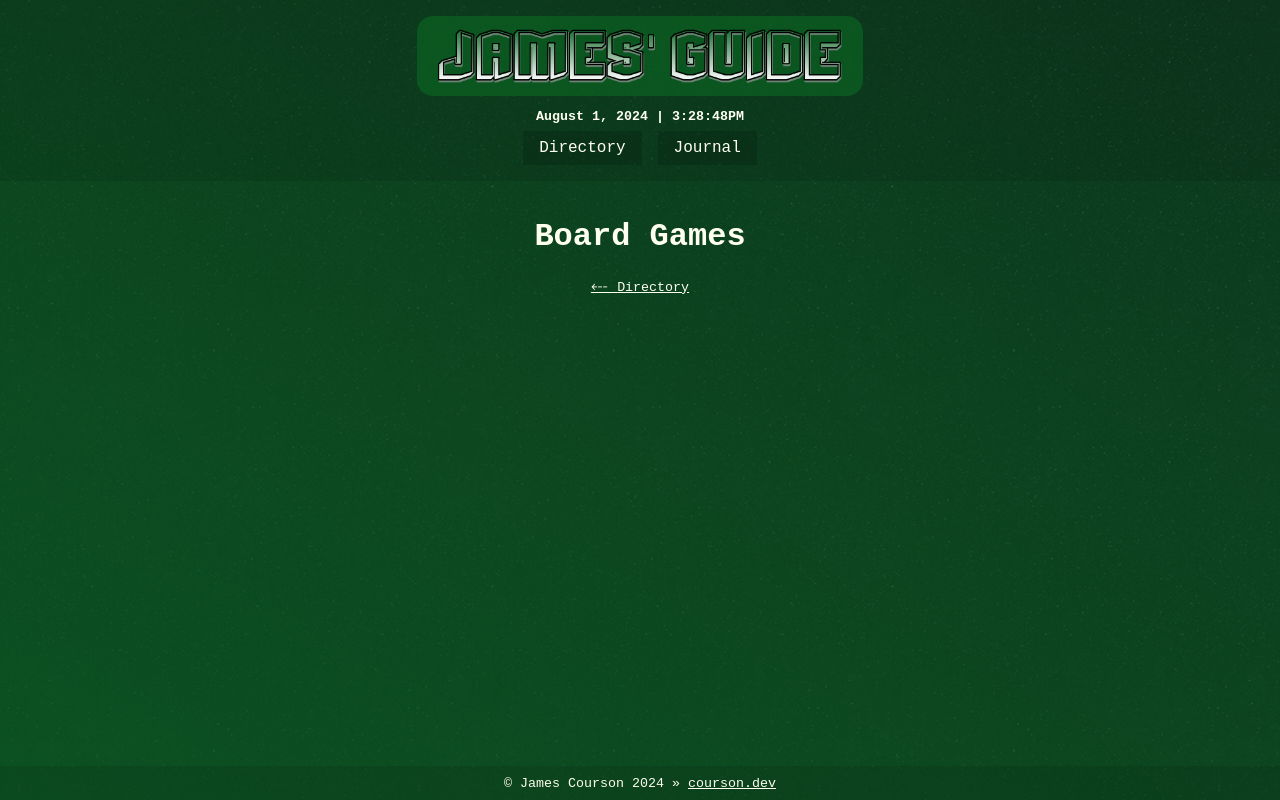
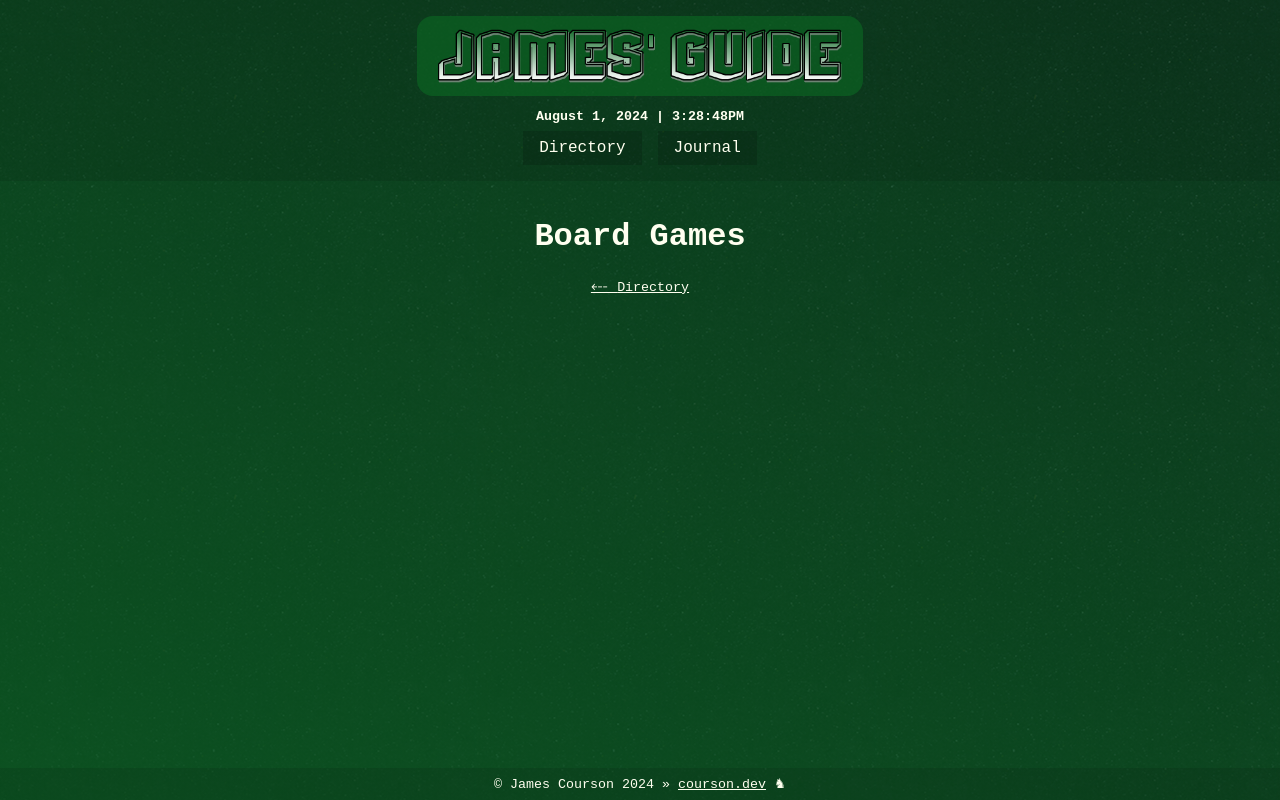
Before and after one commit to jamescourson/james.guide, a React (Vite) app: page /g/bg in a window 1280 px wide. Built offline with nearby package versions, Linux system fonts and the light colour scheme.

Commit message:
add knight, alignment, sizing

```diff
--- a/src/components/Footer.jsx
+++ b/src/components/Footer.jsx
@@ -1,15 +1,25 @@
 import { Link } from "react-router-dom";
 
 const footerStyles = {
-  padding: '.5em',
+  display: 'flex',
+  flexDirection: 'row',
+  justifyContent: 'center',
+  alignItems: 'center',
+  gap: '.5em',
+  position: 'absolute',
+  bottom: 0,
+  right: 0,
+  left: 0,
   textAlign: 'center',
   color: 'ivory',
-  backgroundColor: 'rgba(0, 0, 0, .1)'
+  backgroundColor: 'rgba(0, 0, 0, .1)',
+  padding: '.5em',
 }
 
 const Footer = () => (
   <footer style={footerStyles}>
     <small>&copy; James Courson 2024 &#187; <Link to="https://courson.dev" target="_blank">courson.dev</Link></small>
+    <small>&#9822;</small>
   </footer>
 );
 
```
